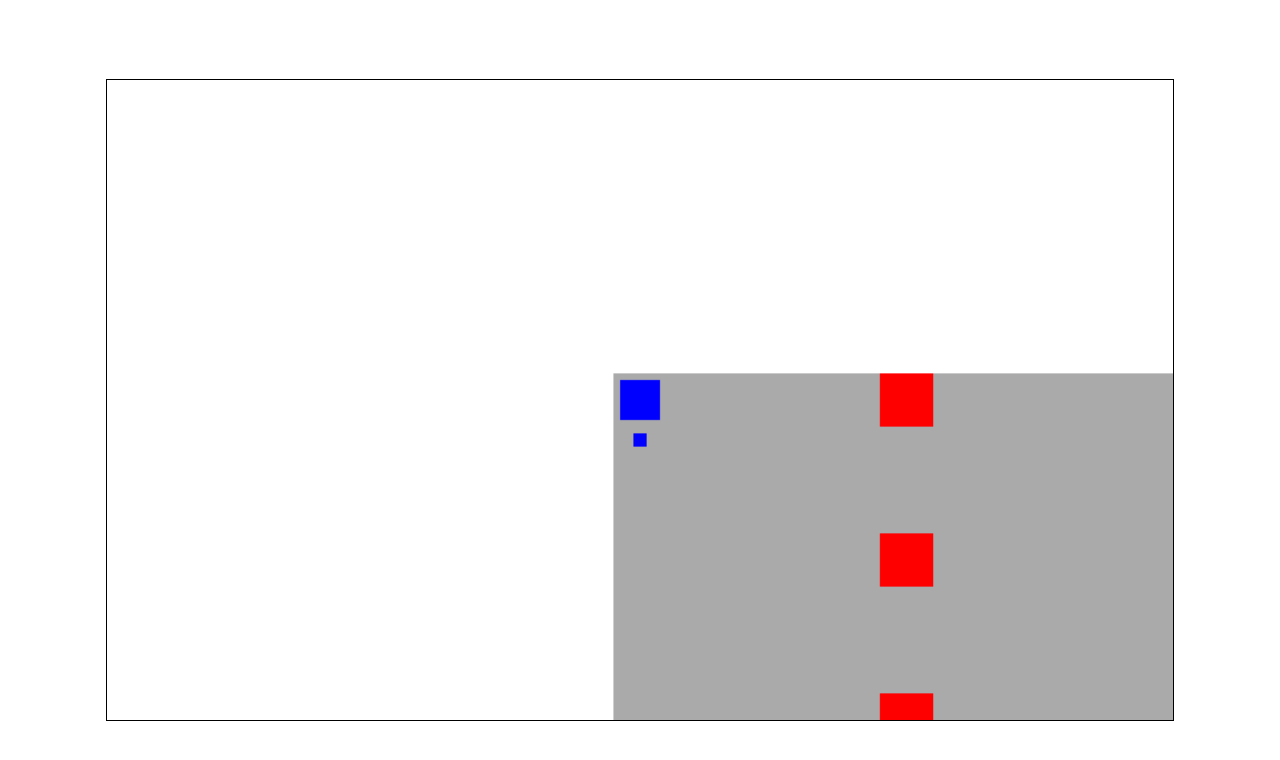
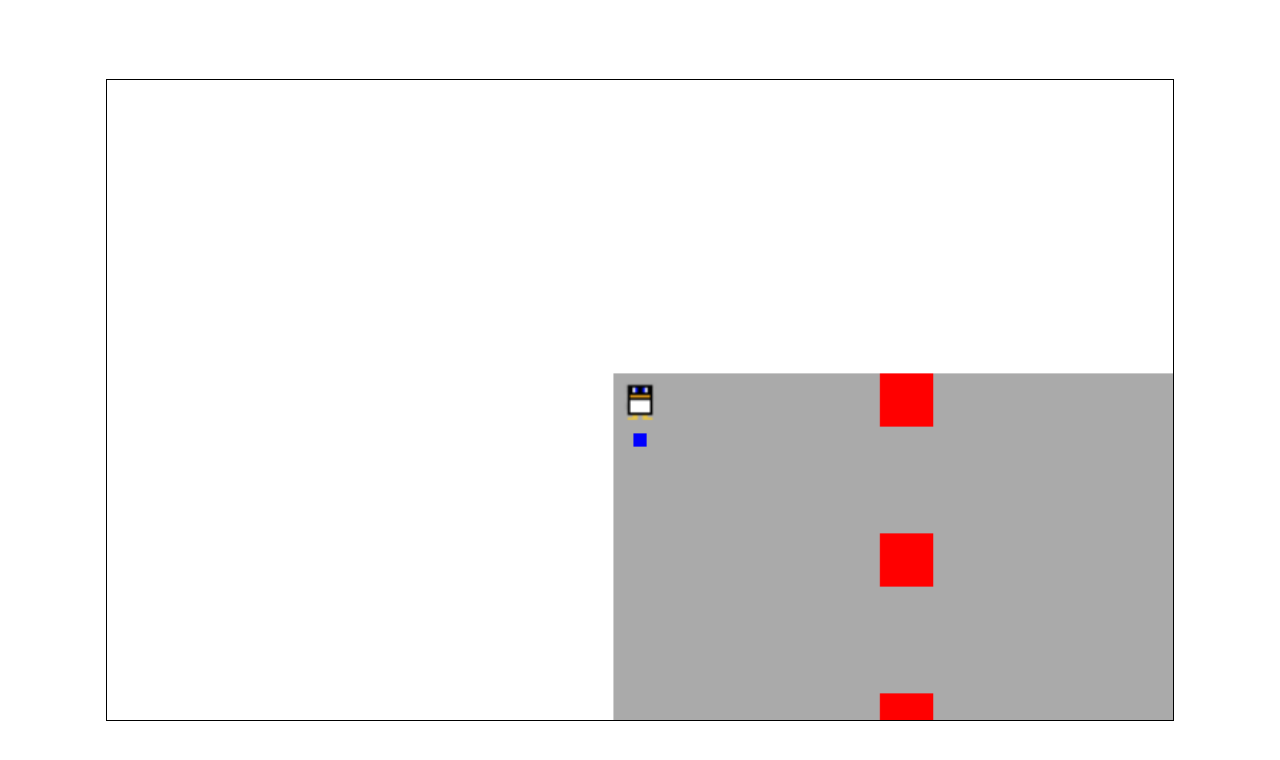
Before and after one commit to rzfury/pingoo-escape, a plain HTML site: page index.html in a window 1280 px wide. Drawn offline with Linux system fonts and the light colour scheme.

Commit message:
add draw sprite

```diff
--- a/index.html
+++ b/index.html
@@ -30,6 +30,7 @@
     <canvas id="canvas" width="800" height="480"></canvas>
     <script src="js/global.js"></script>
     <script src="js/methods.js"></script>
+    <script src="js/imgLoader.js"></script>
     <script src="js/player.js"></script>
     <script src="js/interactibleObject.js"></script>
     <script src="js/keyhandle.js"></script>
--- a/js/global.js
+++ b/js/global.js
@@ -1,6 +1,7 @@
 let canvas, context;
 let gameArea = [];
-let tiles;
+let tiles = [];
+let images = {};
 
 let keyState = {
     UP: false,
--- /dev/null
+++ b/js/imgLoader.js
@@ -0,0 +1,14 @@
+let imagesToLoad = [
+    { key: 'pingoo', src: 'img/pingoo.png' },
+];
+
+function loadImages() {
+    imagesToLoad.forEach((v) => {
+        let img = new Image();
+        img.src = v.src;
+        img.onload = () => {
+            console.log(`'${v.src}' loaded!`)
+        };
+        images[v.key] = img;
+    });
+}
--- a/js/main.js
+++ b/js/main.js
@@ -1,4 +1,6 @@
 function Init() {
+    loadImages();
+
     initCanvas();
     initKeyHandle();
     initPlayer();
@@ -14,7 +16,7 @@ function Init() {
         // playerOnRight: () => console.log('you are on Right'),
         playerAbove: () => console.log('you are above!'),
         playerBelow: () => console.log('you are below!'),
-    }, true, true);
+    }, false, false, images.pingoo);
 
     // ================
 }
--- a/js/methods.js
+++ b/js/methods.js
@@ -17,6 +17,14 @@ function clearCanvas() {
 
 function drawRect(x, y, w, h) {
     context.fillRect(x + drawOffset.x, y + drawOffset.y, w, h);
+}
+
+function drawImg(img, x, y, w, h) {
+    context.drawImage(img, x + drawOffset.x, y + drawOffset.y, w, h);
+}
+
+function drawSprite(img, frameW, frameH, unitW, unitH, x, y, w, h) {
+    context.drawImage(img, unitW * frameW, unitH * frameH, unitW, unitH, x + drawOffset.x, y + drawOffset.y, w, h);
 }
 
 function drawFrame(update, lateUpdate) {
--- a/js/player.js
+++ b/js/player.js
@@ -20,6 +20,10 @@ function initPlayer() {
         };
         this.color = '#00F';
         this.unit_size = 30;
+        this.frameW = 0;
+        this.getDestDistance = () => {
+            return Math.sqrt(Math.pow(this.dx - this.x, 2) + Math.pow(this.dy - this.y, 2));
+        }
         this.getCenter = () => {
             return {
                 x: this.x + unit_size / 2,
@@ -28,7 +32,7 @@ function initPlayer() {
         }
         this.draw = () => {
             fillColor(this.color);
-            drawRect(this.x + 5, this.y + 5, this.unit_size, this.unit_size);
+            drawSprite(images.pingoo, Math.floor(this.frameW / 2), this.facing, 16, 16, this.x + 5, this.y + 5, this.unit_size, this.unit_size);
 
             const facingRect = [
                 [this.getCenter().x, this.getCenter().y + 30],
@@ -55,6 +59,27 @@ function initPlayer() {
                 this.x = Math.min(this.x + (this.dx - this.x), this.x + this.moveSpeed);
             }
 
+            if (this.y == this.dy && this.moveState.UP) {
+                if (isNodeExists(this.gameAreaPos.x, this.gameAreaPos.y - 1) && isNodeWalkable(this.gameAreaPos.x, this.gameAreaPos.y - 1)) {
+                    this.gameAreaPos.y--;
+                    this.dy -= unit_size;
+                }
+
+                if (this.facing !== 1) {
+                    this.facing = this.moveState.LEFT ? 2 : this.moveState.RIGHT ? 3 : 1;
+                }
+            }
+            else if (this.y == this.dy && this.moveState.DOWN) {
+                if (isNodeExists(this.gameAreaPos.x, this.gameAreaPos.y + 1) && isNodeWalkable(this.gameAreaPos.x, this.gameAreaPos.y + 1)) {
+                    this.gameAreaPos.y++;
+                    this.dy += unit_size;
+                }
+
+                if (this.facing !== 0) {
+                    this.facing = this.moveState.LEFT ? 2 : this.moveState.RIGHT ? 3 : 0;
+                }
+            }
+
             if (this.x == this.dx && this.moveState.LEFT) {
                 if (isNodeExists(this.gameAreaPos.x - 1) && isNodeWalkable(this.gameAreaPos.x - 1, this.gameAreaPos.y)) {
                     this.gameAreaPos.x--;
@@ -76,25 +101,11 @@ function initPlayer() {
                 }
             }
 
-            if (this.y == this.dy && this.moveState.UP) {
-                if (isNodeExists(this.gameAreaPos.x, this.gameAreaPos.y - 1) && isNodeWalkable(this.gameAreaPos.x, this.gameAreaPos.y - 1)) {
-                    this.gameAreaPos.y--;
-                    this.dy -= unit_size;
-                }
-
-                if (this.facing !== 1) {
-                    this.facing = 1;
-                }
+            if(this.getDestDistance() > 0) {
+                this.frameW = this.frameW === 7 ? 0 : this.frameW + 1;
             }
-            else if (this.y == this.dy && this.moveState.DOWN) {
-                if (isNodeExists(this.gameAreaPos.x, this.gameAreaPos.y + 1) && isNodeWalkable(this.gameAreaPos.x, this.gameAreaPos.y + 1)) {
-                    this.gameAreaPos.y++;
-                    this.dy += unit_size;
-                }
-
-                if (this.facing !== 0) {
-                    this.facing = 0;
-                }
+            else {
+                this.frameW = 0;
             }
         };
         this.interact = () => {
```
Also changed, not shown: img/pingoo.png (added).
